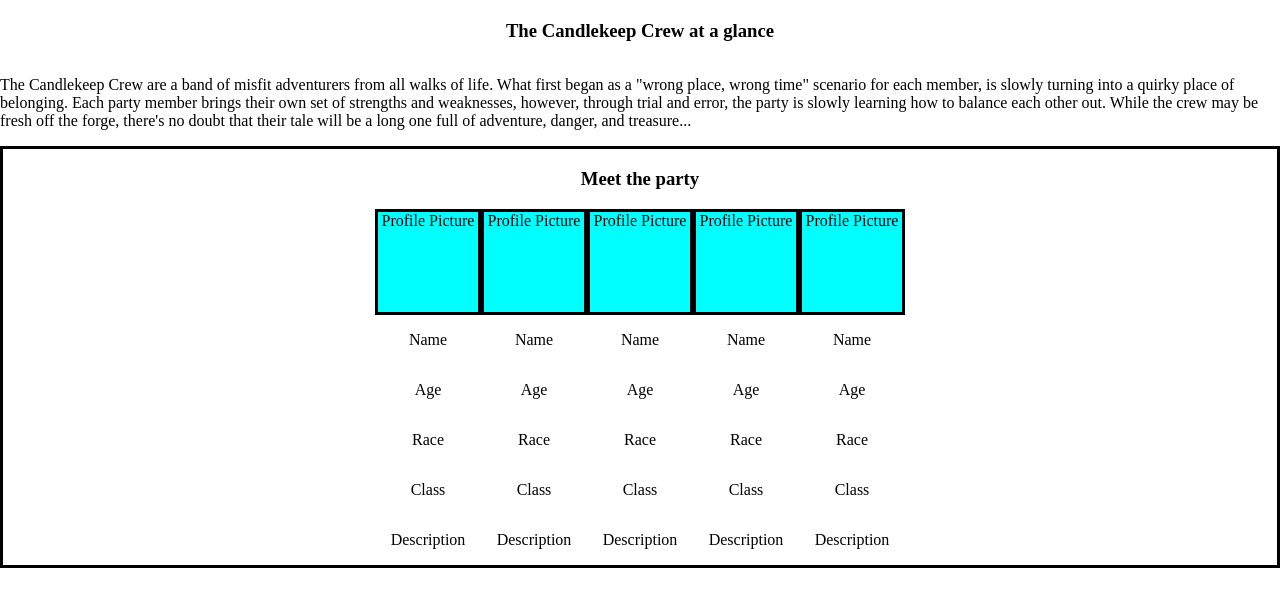
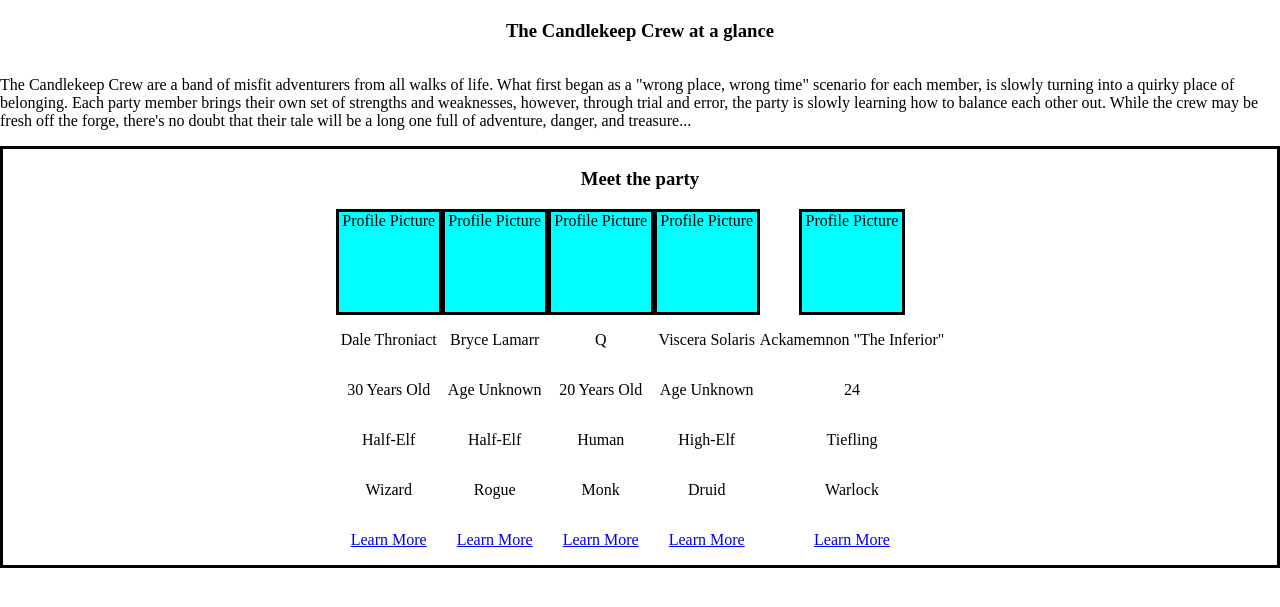
Before and after one commit to KevinBaezDev/candlekeep-crew, a plain HTML site: page index.html in a window 1280 px wide. Shown: the part 79-686 px from the top of the page. Drawn offline with Linux system fonts and the light colour scheme.

Commit message:
Add links to character html pages

```diff
--- a/index.html
+++ b/index.html
@@ -32,47 +32,47 @@
             <div class="members">
             <div class="dale">
                 <span>Profile Picture</span>
-                <p>Name</p>
-                <p>Age</p>
-                <p>Race</p>
-                <p>Class</p>
-                <p>Description</p>
+                <p>Dale Throniact</p>
+                <p>30 Years Old</p>
+                <p>Half-Elf</p>
+                <p>Wizard</p>
+                <p><a href="dale.html">Learn More</a></p>
             </div>
 
             <div class="bryce">
                 <span>Profile Picture</span>
-                <p>Name</p>
-                <p>Age</p>
-                <p>Race</p>
-                <p>Class</p>
-                <p>Description</p>
+                <p>Bryce Lamarr</p>
+                <p>Age Unknown</p>
+                <p>Half-Elf</p>
+                <p>Rogue</p>
+                <p><a href="bryce.html">Learn More</a></p>
             </div>
 
             <div class="q">
                 <span>Profile Picture</span>
-                <p>Name</p>
-                <p>Age</p>
-                <p>Race</p>
-                <p>Class</p>
-                <p>Description</p>
+                <p>Q</p>
+                <p>20 Years Old</p>
+                <p>Human</p>
+                <p>Monk</p>
+                <p><a href="q.html">Learn More</a></p>
             </div>
 
             <div class="viscera">
                 <span>Profile Picture</span>
-                <p>Name</p>
-                <p>Age</p>
-                <p>Race</p>
-                <p>Class</p>
-                <p>Description</p>
+                <p>Viscera Solaris</p>
+                <p>Age Unknown</p>
+                <p>High-Elf</p>
+                <p>Druid</p>
+                <p><a href="viscera.html">Learn More</a></p>
             </div>
 
             <div class="acky">
                 <span>Profile Picture</span>
-                <p>Name</p>
-                <p>Age</p>
-                <p>Race</p>
-                <p>Class</p>
-                <p>Description</p>
+                <p>Ackamemnon "The Inferior"</p>
+                <p>24</p>
+                <p>Tiefling</p>
+                <p>Warlock</p>
+                <p><a href="ackamemnon.html">Learn More</a></p>
             </div>
         </div>
         </div>
```
